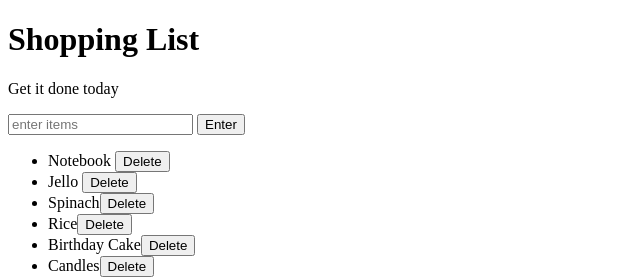
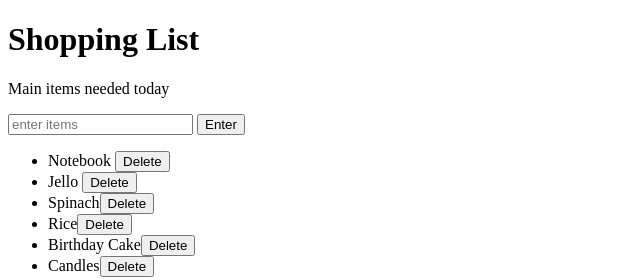
Before and after one commit to fardin-kibria/shopping-list, a plain HTML site: page index.html in a window 1280 px wide. Shown: the full height of the page, 0-640 px from the left. Drawn offline with Linux system fonts and the light colour scheme.

Commit message:
changes to HTML

```diff
--- a/index.html
+++ b/index.html
@@ -1,12 +1,12 @@
 <!DOCTYPE html>
 <html>
 <head>
-	<title>Javascript + DOM</title>
+	<title>Grocery List</title>
 	<link rel="stylesheet" type="text/css" href="style.css">
 </head>
 <body>
 	<h1>Shopping List</h1>
-	<p id="first">Get it done today</p>
+	<p id="first">Main items needed today</p>
 	<input id="userinput" type="text" placeholder="enter items">
 	<button id="enter">Enter</button>
 	<ul>
```
